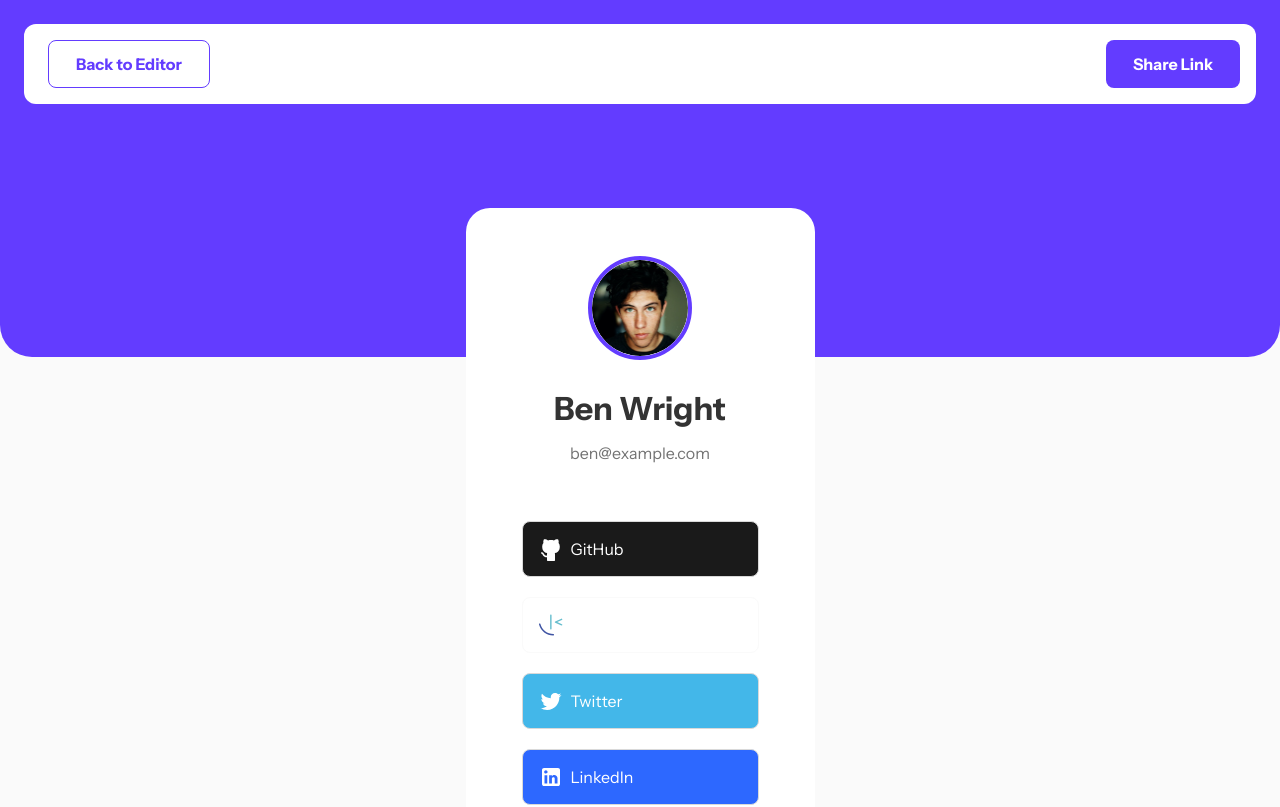
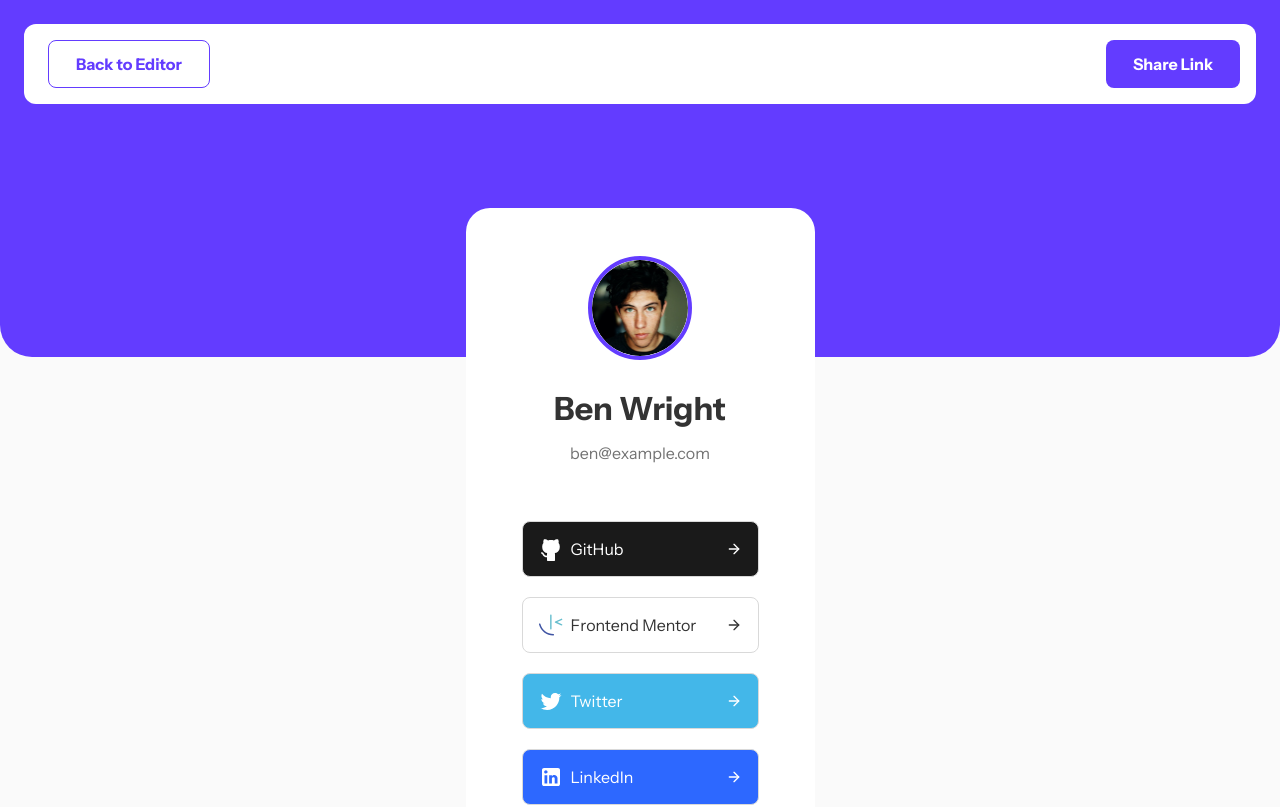
Before and after one commit to Praizee/devlinks-hng, a Next.js app: page /preview in a window 1280 px wide. Shown: the top 807 px of the page. Built offline with nearby package versions, Linux system fonts and the light colour scheme.

Commit message:
feat: update platform links

```diff
--- a/app/components/common/PlatformLinks.tsx
+++ b/app/components/common/PlatformLinks.tsx
@@ -14,36 +14,121 @@
   Twitter,
   YouTube,
 } from "@/public/assets/svg/PlatformIcons";
+import Link from "next/link";
+import { LuArrowRight } from "react-icons/lu";
 
 const options = [
-  { label: "GitHub", Icon: GitHub, color: "#1A1A1A", border: "border" },
+  {
+    label: "GitHub",
+    Icon: GitHub,
+    color: "#1A1A1A",
+    border: "border",
+    text: "text-white",
+    link: "",
+  },
   {
     label: "Frontend Mentor",
     Icon: FrontendMentor2,
     color: "",
-    border: "border border-gray-300",
+    border: "border border-gray-200",
+    text: "text-gray",
+    link: "",
   },
-  { label: "Twitter", Icon: Twitter, color: "#43B7E9", border: "border" },
-  { label: "LinkedIn", Icon: LinkedIn, color: "#2D68FF", border: "border" },
-  { label: "YouTube", Icon: YouTube, color: "#EE3939", border: "border" },
-  { label: "Facebook", Icon: Facebook, color: "#2442AC", border: "border" },
-  { label: "Twitch", Icon: Twitch, color: "#EE3FC8", border: "border" },
-  { label: "Dev.to", Icon: DevToDark, color: "gray", border: "border" },
-  { label: "Codewars", Icon: Codewars, color: "#8A1A50", border: "border" },
-  { label: "Codepen", Icon: Codepen, color: "#000000", border: "border" },
+  {
+    label: "Twitter",
+    Icon: Twitter,
+    color: "#43B7E9",
+    border: "border",
+    text: "text-white",
+    link: "",
+  },
+  {
+    label: "LinkedIn",
+    Icon: LinkedIn,
+    color: "#2D68FF",
+    border: "border",
+    text: "text-white",
+    link: "",
+  },
+  {
+    label: "YouTube",
+    Icon: YouTube,
+    color: "#EE3939",
+    border: "border",
+    text: "text-white",
+    link: "",
+  },
+  {
+    label: "Facebook",
+    Icon: Facebook,
+    color: "#2442AC",
+    border: "border",
+    text: "text-white",
+    link: "",
+  },
+  {
+    label: "Twitch",
+    Icon: Twitch,
+    color: "#EE3FC8",
+    border: "border",
+    text: "text-white",
+    link: "",
+  },
+  {
+    label: "Dev.to",
+    Icon: DevToDark,
+    color: "gray",
+    border: "border",
+    text: "text-white",
+    link: "",
+  },
+  {
+    label: "Codewars",
+    Icon: Codewars,
+    color: "#8A1A50",
+    border: "border",
+    text: "text-white",
+    link: "",
+  },
+  {
+    label: "Codepen",
+    Icon: Codepen,
+    color: "#000000",
+    border: "border",
+    text: "text-white",
+    link: "",
+  },
   {
     label: "freeCodeCamp",
     Icon: Freecodecamp,
     color: "#302267",
     border: "border",
+    text: "text-white",
+    link: "",
   },
-  { label: "GitLab", Icon: GitLab, color: "#EB4925", border: "border" },
-  { label: "Hashnode", Icon: Hashnode, color: "#0330D1", border: "border" },
+  {
+    label: "GitLab",
+    Icon: GitLab,
+    color: "#EB4925",
+    border: "border",
+    text: "text-white",
+    link: "",
+  },
+  {
+    label: "Hashnode",
+    Icon: Hashnode,
+    color: "#0330D1",
+    border: "border",
+    text: "text-white",
+    link: "",
+  },
   {
     label: "Stack Overflow",
     Icon: StackOverflow,
     color: "#EC7100",
     border: "border",
+    text: "text-white",
+    link: "",
   },
 ];
 
@@ -51,17 +136,18 @@
   return (
     <>
       {options.map((option) => (
-        <div
+        <Link
           key={option.label}
-          className={`w-[237px] h-[56px] p-[16px] rounded text-white flex items-center gap-[8px] ${option.border}`}
+          href={option.link}
+          className={`w-[237px] h-[56px] p-[16px] rounded text-white flex items-center gap-[8px] justify-between ${option.border} active:scale-100 hover:scale-105 duration-200`}
           style={{
             backgroundColor: option.color,
-            border: `2px solid ${option.border}`,
           }}
         >
           <option.Icon className="size-6" />
-          <div>{option.label}</div>
-        </div>
+          <div className={`${option.text} flex-1`}>{option.label}</div>
+          <LuArrowRight className={`size-[16px] ${option.text}`} />
+        </Link>
       ))}
     </>
   );
--- a/tailwind.config.ts
+++ b/tailwind.config.ts
@@ -33,6 +33,8 @@
     scale: {
       "90": "0.990",
       "95": "0.95",
+      "100": "1",
+      "105": "1.05",
     },
 
     borderRadius: {
```
